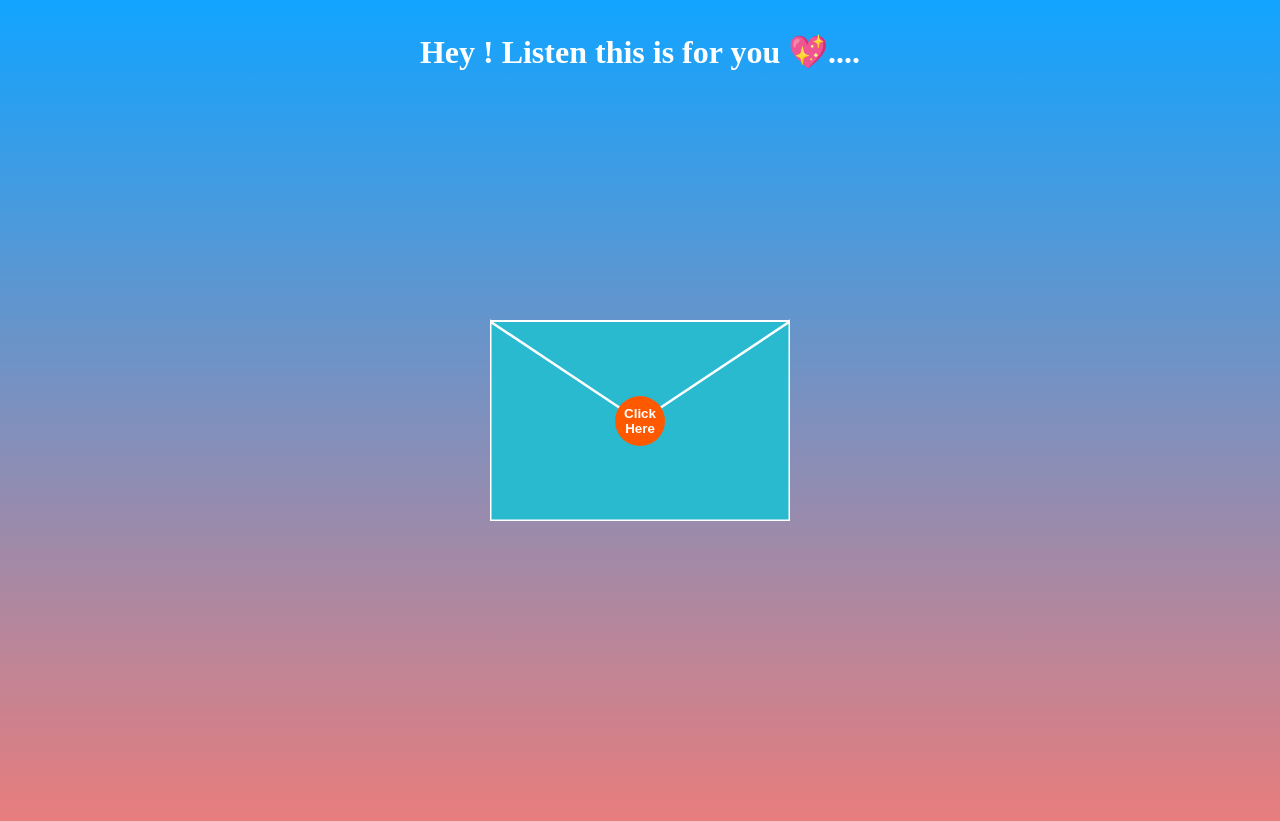
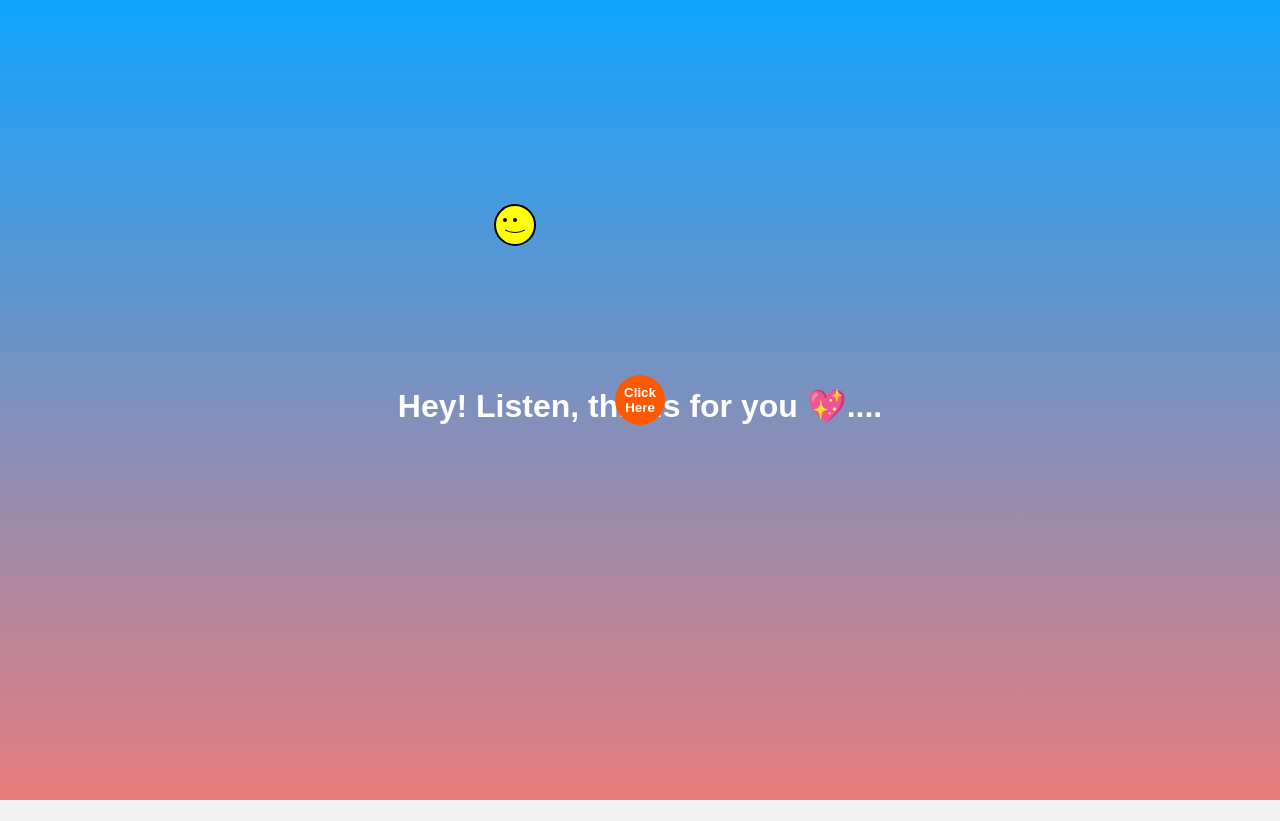
Before and after one commit to DESTRO2715U/Panda_letter, a plain HTML site: page index.html in a window 1280 px wide. After the commit the page ends 800 px from the top, so only its background shows below. Drawn offline with Linux system fonts and the light colour scheme.

Commit message:
Update index.html

```diff
--- a/index.html
+++ b/index.html
@@ -1,103 +1,88 @@
 <!DOCTYPE html>
-<html>
+<html lang="en">
   <head>
     <meta name="viewport" content="width=device-width, initial-scale=1" />
     <link rel="stylesheet" href="open.css" />
+    <style>
+      body {
+        font-family: 'Arial', sans-serif;
+        background-color: #f0f0f0;
+        margin: 0;
+        display: flex;
+        align-items: center;
+        justify-content: center;
+        height: 100vh;
+      }
+
+      #envelope {
+        cursor: pointer;
+        transition: transform 0.3s ease-in-out;
+      }
+
+      #envelope:hover {
+        transform: scale(1.1);
+      }
+
+      .text {
+        text-align: center;
+      }
+
+      #letter {
+        display: none;
+        text-align: center;
+        transition: opacity 1s ease-in-out;
+      }
+
+      #envelope.open #letter {
+        display: block;
+        opacity: 1;
+      }
+    </style>
     <script>
       function openUp() {
-        const $opentop = document.querySelector("#opentop");
-        const $top = document.querySelector("#top");
-        const $front = document.querySelector("#front");
-        const $back = document.querySelector("#back");
-        const $letter = document.querySelector("#letter");
-        const $button = document.querySelector("button");
-
-        $opentop.beginElement();
-        $top.style.zIndex = 2;
-
-        $top.classList.add("animate");
-        $front.classList.add("animate");
-        $back.classList.add("animate");
-        $button.classList.add("animate");
-        $letter.classList.add("animate");
+        const envelope = document.getElementById("envelope");
+        envelope.classList.add("open");
       }
     </script>
   </head>
   <body>
     <div class="text">
-      <h1>Hey ! Listen this is for you 💖....</h1>
+      <h1>Hey! Listen, this is for you 💖....</h1>
     </div>
-    <div id="envelope">
+    <div id="envelope" onclick="openUp()">
       <div id="back">
+        <!-- Your SVG for the back of the envelope -->
+      </div>
+      <div id="front">
+        <!-- Your SVG for the front of the envelope -->
+      </div>
+      <div id="top">
+        <!-- Your SVG for the top of the envelope -->
         <svg
           xmlns="http://www.w3.org/2000/svg"
-          xmlns:xlink="http://www.w3.org/1999/xlink"
-          height="300"
-          width="300"
+          height="50"
+          width="50"
         >
-          <polygon
-            points="0,100 300,100 300,300 0,300"
-            style="fill: #4a274a; stroke: none; stroke-width: 0"
-          />
-        </svg>
-      </div>
-      <div id="front">
-        <svg
-          xmlns="http://www.w3.org/2000/svg"
-          xmlns:xlink="http://www.w3.org/1999/xlink"
-          height="300"
-          width="300"
-        >
-          <polygon
-            points="0,100 150,200 300,100 300,300 0,300"
-            style="fill: #2abad0; stroke: #ffffff; stroke-width: 3"
-          />
-        </svg>
-      </div>
-      <div id="top">
-        <svg
-          xmlns="http://www.w3.org/2000/svg"
-          xmlns:xlink="http://www.w3.org/1999/xlink"
-          height="300"
-          width="300"
-        >
-          <polygon
-            points="0,100 150,200 300,100"
-            style="fill: #2abad0; stroke: #ffffff; stroke-width: 2"
-          >
-            <animate
-              id="opentop"
-              attributeName="points"
-              dur="0.5s"
-              fill="freeze"
-              begin="indefinite"
-              from="0,100 150,200 300,100"
-              to="0,100 150,0 300,100"
-            />
-          </polygon>
+          <!-- Smiley Face SVG -->
+          <circle cx="25" cy="25" r="20" stroke="black" stroke-width="2" fill="yellow" />
+          <circle cx="15" cy="20" r="2" fill="black" />
+          <circle cx="25" cy="20" r="2" fill="black" />
+          <path d="M15 30 Q 25 35 35 30" stroke="black" fill="transparent" />
         </svg>
       </div>
 
       <div id="letter">
         <h1>For My <span>Love</span></h1>
-
-        <!-- <img src="https://i.postimg.cc/5yZQnDpb/ukraine-7424066-640.webp" />-->
         <p>
-          You are the person I have been dreaming all my life , so allow me to
-          express my intense love for you. You are the most precious thing in my
-          life. You have fascinated my heart and seized my mind with your
-          magnetic presence and I keep dreaming of yourself Your memories are
-          invaluable treasure of my life, which are locked inside my heart. The
-          time spent with you was the most mesmerizing and delightful of my
-          life. <br />
+          You are the person I have been dreaming of all my life. Allow me to
+          express my intense love for you...
+          <!-- Your letter content here -->
           <br />
-          I take this opportunity to ask for your consent if you want to be my
-          life partner.This letter is a token of my love for you. <br />
-          If You Accept
-          <a href="new.html">Click Here</a>
+          <br />
+          If you accept, <a href="new.html">Click Here</a>
         </p>
       </div>
-      <button onclick="openUp()">Click Here</button>
+      <button>Click Here</button>
     </div>
   </body>
 </html>
```
